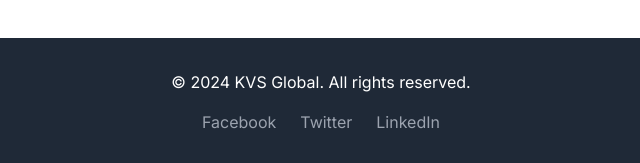
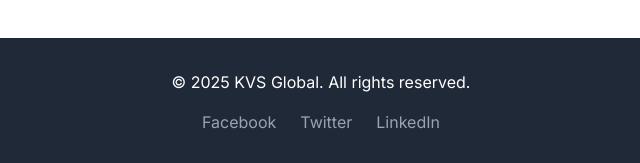
Before and after one commit to vinohts/kvsglobal, a plain HTML site: page Kvs-devlopment.html in a window 1280 px wide. Shown: the part 3362-3525 px from the top of the page, 319-959 px from the left. Drawn offline with nearby package versions, Linux system fonts and the light colour scheme.

Commit message:
Reserved Year 2025 updated

```diff
--- a/Kvs-devlopment.html
+++ b/Kvs-devlopment.html
@@ -381,7 +381,7 @@
     <!-- Footer -->
     <footer class="bg-gray-800 text-white py-8">
         <div class="container mx-auto px-4 text-center">
-            <p>&copy; 2024 KVS Global. All rights reserved.</p>
+            <p>&copy; 2025 KVS Global. All rights reserved.</p>
             <div class="mt-4 flex justify-center space-x-6">
                 <a href="#" class="text-gray-400 hover:text-white transition duration-300">Facebook</a>
                 <a href="#" class="text-gray-400 hover:text-white transition duration-300">Twitter</a>
```
Also changed, not shown: index.html (+1 -1 lines).
